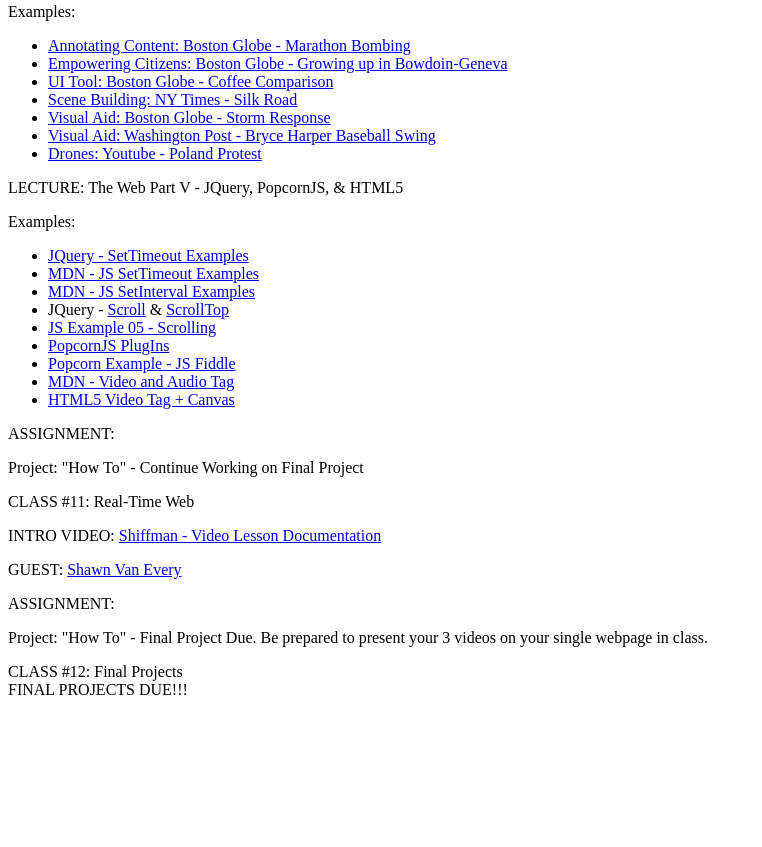
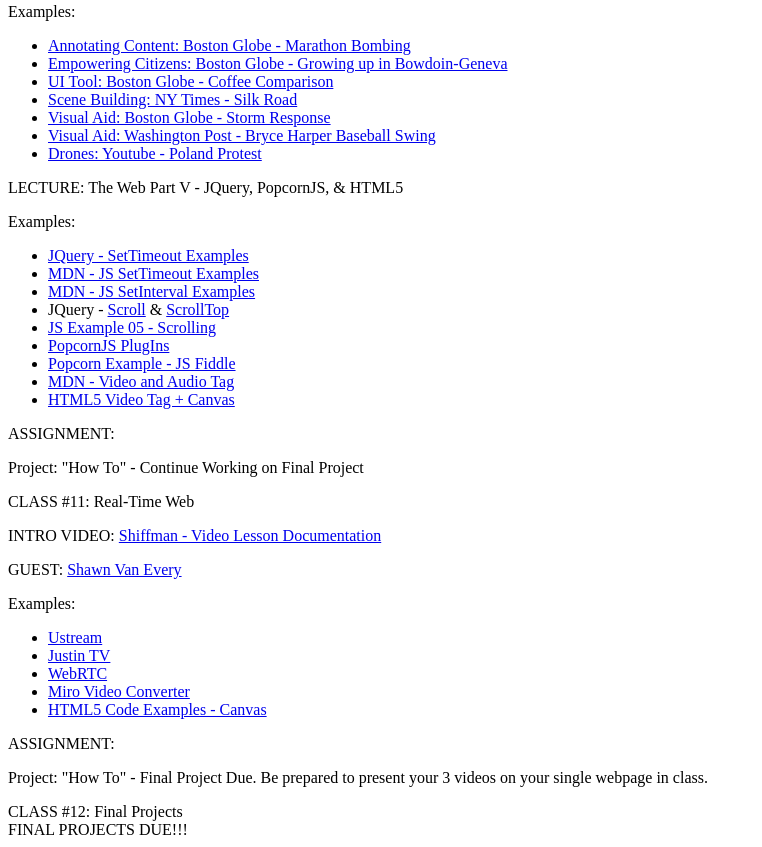
Before and after one commit to craigprotzel/VideoForTheWeb, a website: page views/Course/index.html in a window 1280 px wide. Shown: the part 5101-5948 px from the top of the page, without its empty margins (0-762 px from the left). Before the commit the page ends 5808 px from the top, so only its background shows below. Drawn offline with Linux system fonts and the light colour scheme.

Commit message:
Updated class 11 with Shawn's examples

```diff
--- a/public/javascripts/application.js
+++ b/public/javascripts/application.js
@@ -36,7 +36,6 @@
 	$('#embedVideoTwo').html(loadVids[videoValues[1]]);
 	$('#embedVideoThree').html(loadVids[videoValues[2]]);
 
-
 	//Make video row responsive
 	respondVideo();
 	$(window).resize(function() {
--- a/views/Course/index.html
+++ b/views/Course/index.html
@@ -405,6 +405,15 @@
 			<p class="classInfo">INTRO VIDEO: <a class="classLink" target="blank" href="http://shiffman.net/2013/08/01/video-lesson-documentation/">Shiffman - Video Lesson Documentation</a></p>
 
 			<p class="classInfo">GUEST: <a class="classLink" target="blank" href="http://www.walking-productions.com/notslop/">Shawn Van Every</a></p>
+				<div class="classAssignment">Examples:
+					<ul class="classListInfo">
+						<li><a class="classLink" target="blank" href="http://ustream.tv">Ustream</a></li>
+						<li><a class="classLink" target="blank" href="http://justin.tv">Justin TV</a></li>
+						<li><a class="classLink" target="blank" href="http://webrtc.org">WebRTC</a></li>
+						<li><a class="classLink" target="blank" href="http://www.mirovideoconverter.com/">Miro Video Converter</a></li>
+						<li><a class="classLink" target="blank" href="http://itp.nyu.edu/~sve204/js_media/videofortheweb.html">HTML5 Code Examples - Canvas</a></li>
+					</ul>
+				</div>
 
 			<p class="classInfo">ASSIGNMENT:
 				<div class="classAssignment">
```
